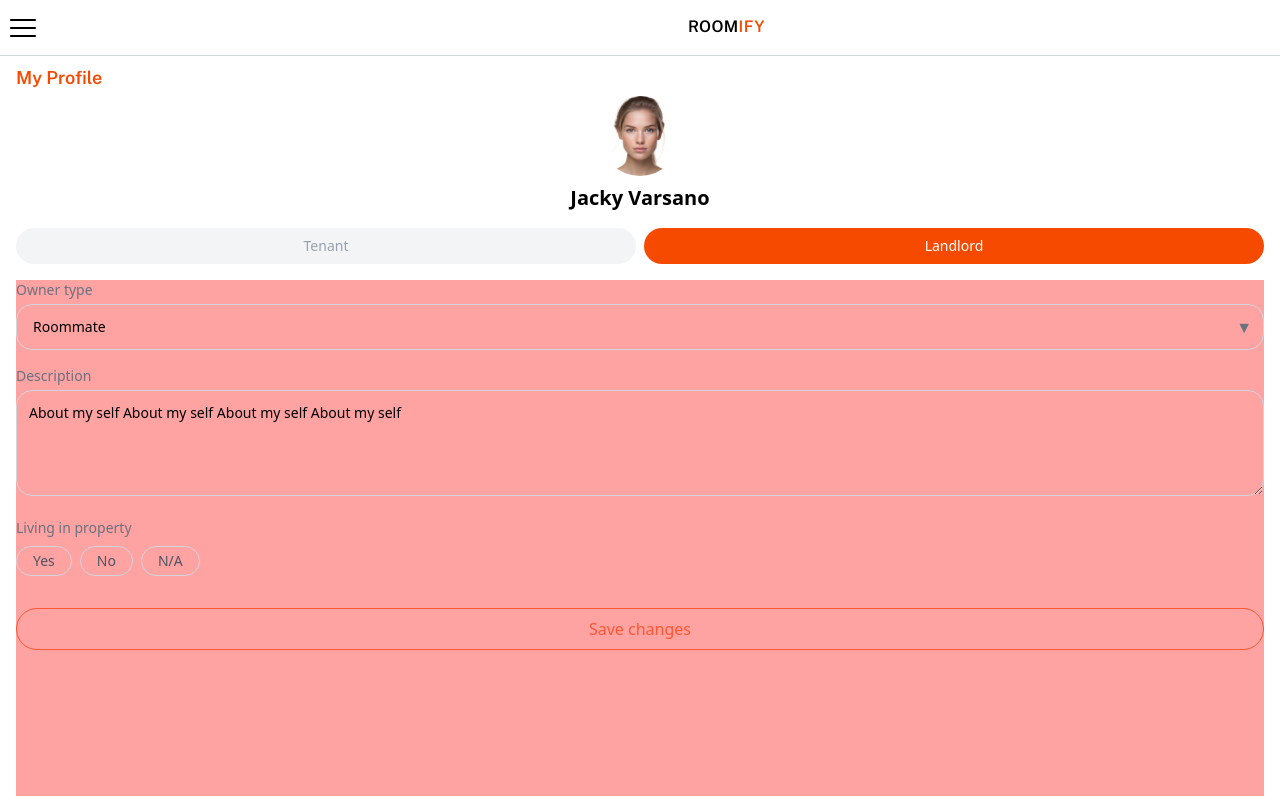
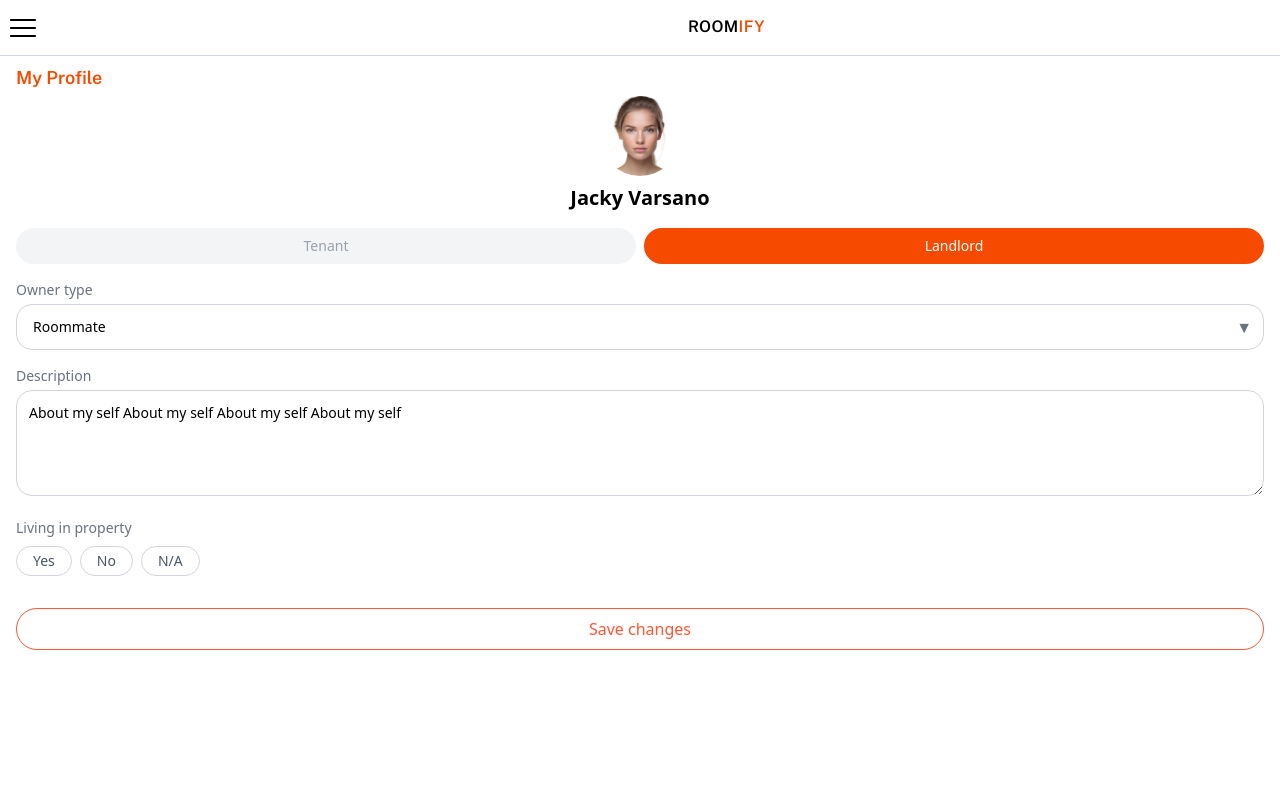
Before and after one commit to Lior-Lavon/Roomify-FE, a React (Vite) app: page /profile in a window 1280 px wide. Built offline with nearby package versions, Linux system fonts and the light colour scheme.

Commit message:
fixing profile

```diff
--- a/src/pages/Profile/ProfileView.jsx
+++ b/src/pages/Profile/ProfileView.jsx
@@ -25,29 +25,7 @@ const ProfileView = () => {
     };
 
     updateHeight();
-
-    // window.addEventListener("resize", updateHeight);
-    // return () => {
-    //   window.removeEventListener("resize", updateHeight);
-    // };
   }, []);
-
-  const togglePasswordFields = () => {
-    setShowPasswordFields((prev) => !prev);
-  };
-
-  // useEffect(() => {
-  //   const el = scrollRef.current;
-
-  //   const clampScroll = () => {
-  //     if (el.scrollTop > el.scrollHeight - el.clientHeight) {
-  //       el.scrollTop = el.scrollHeight - el.clientHeight;
-  //     }
-  //   };
-
-  //   el.addEventListener("touchstart", clampScroll);
-  //   return () => el.removeEventListener("touchstart", clampScroll);
-  // }, []);
 
   return (
     <div className="w-full h-full">
@@ -93,7 +71,7 @@ const ProfileView = () => {
           </div>
           {profileType === "Landlord" ? (
             <div
-              className="w-full flex flex-col gap-4 mt-4 overflow-y-auto overflow-hidden bg-red-300"
+              className="w-full flex flex-col gap-4 mt-4 overflow-y-auto overflow-hidden "
               style={{ height: `${height}px` }}
             >
               {/* Owner Type */}
@@ -128,7 +106,7 @@ const ProfileView = () => {
             </div>
           ) : (
             <div
-              className="w-full flex flex-col gap-4 mt-4 overflow-y-auto overflow-hidden bg-blue-300"
+              className="w-full flex flex-col gap-4 mt-4 overflow-y-auto overflow-hidden"
               style={{ height: `${height}px` }}
             >
               {/* Description */}
```
